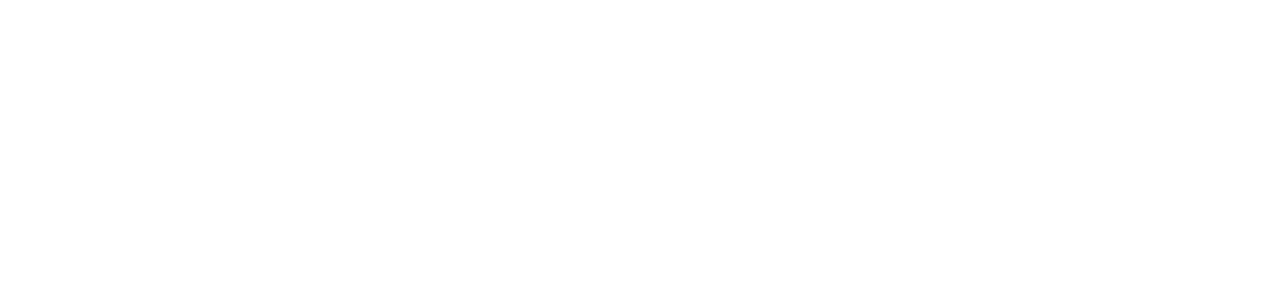
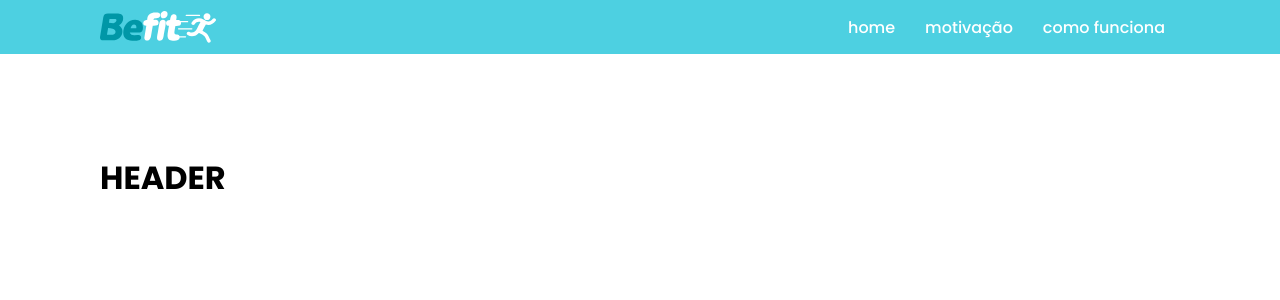
Before and after one commit to luisabfs/befit-web, a React (Create React App) app: page / in a window 1280 px wide. Shown: the top 300 px of the page. Built offline with nearby package versions, Linux system fonts and the light colour scheme; the HTML template or start-up script is replaced by a standard one.

Commit message:
feat: create header section

```diff
--- a/src/App.js
+++ b/src/App.js
@@ -1,10 +1,12 @@
 import React from 'react';
+import { Header } from './sections';
 import GlobalStyles from './styles/global';
 
 function App() {
   return (
     <>
       <GlobalStyles />
+      <Header />
     </>
 
   );
--- /dev/null
+++ b/src/sections/header/index.js
@@ -0,0 +1,17 @@
+import React from 'react';
+import { Navbar } from '../../components';
+import { Container, Wrapper } from './styles';
+
+function Header() {
+  return (
+    <Container>
+      <Navbar />
+      <Wrapper>
+        <h1>HEADER</h1>
+      </Wrapper>
+    </Container>
+
+  );
+}
+
+export default Header;
--- /dev/null
+++ b/src/sections/header/styles.js
@@ -0,0 +1,13 @@
+import styled from 'styled-components';
+
+export const Container = styled.div`
+  display: flex;
+  flex: 1;
+  flex-direction: column;
+  height: 100vh;
+`;
+
+export const Wrapper = styled.div`
+  display: flex;
+  padding: 100px;
+`;
--- /dev/null
+++ b/src/sections/index.js
@@ -0,0 +1 @@
+export { default as Header } from './header';
```
